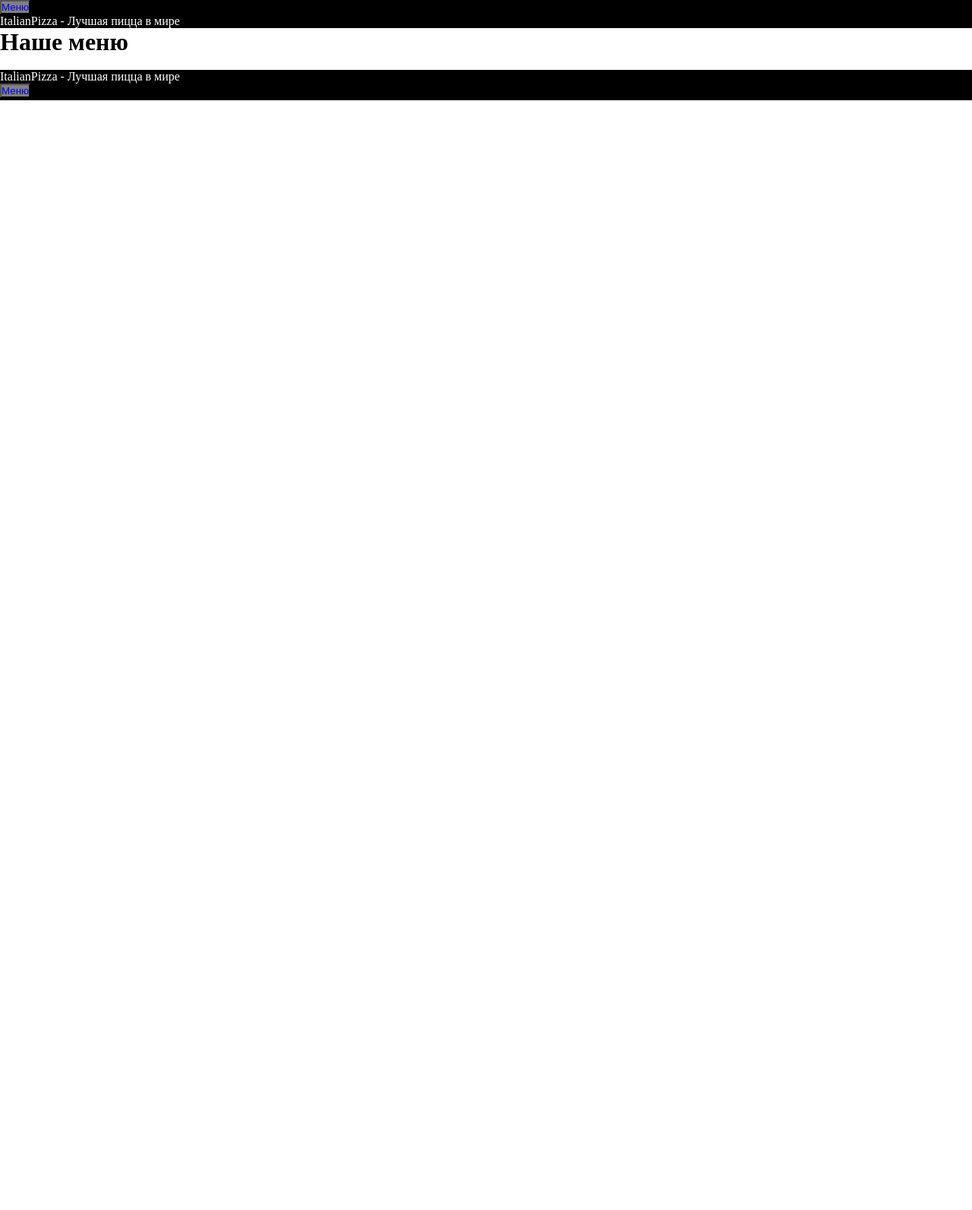
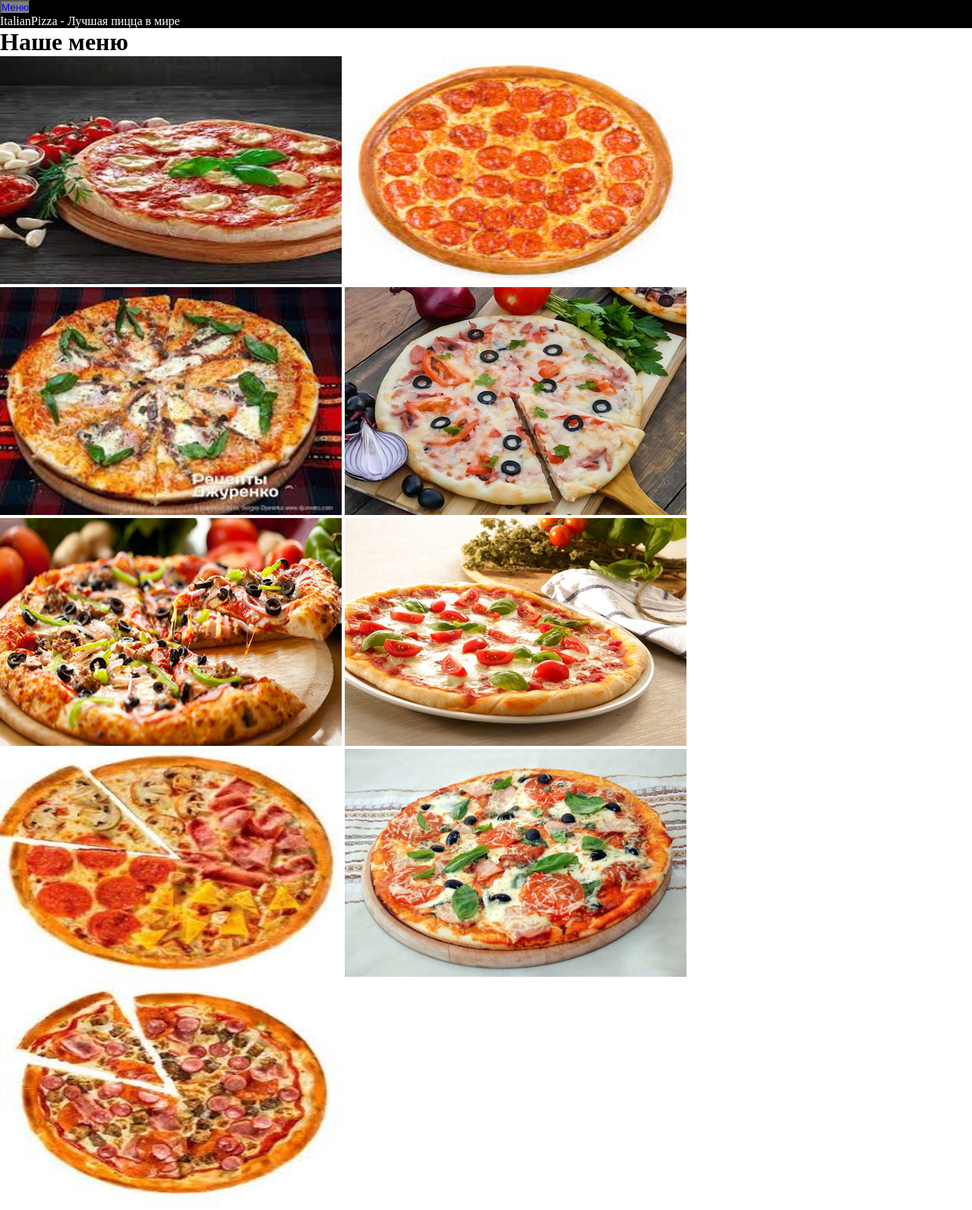
Before and after one commit to ebook3/homework22.05.21, a plain HTML site: page index.html in a window 1280 px wide. Shown: the top 1593 px of the page at 76% size. Before the commit the page ends 800 px from the top, so only its background shows below. Drawn offline with Linux system fonts and the light colour scheme.

Commit message:
Update index.html

```diff
--- a/index.html
+++ b/index.html
@@ -15,15 +15,15 @@
         <main>
         <h1>Наше меню</h1>
     <p></p>
-    <a class="first" href="https://docs.google.com/forms/d/e/1FAIpQLSekOUcBylhs0uuK-ohZIBiz2t_7ConFfos7HgR9cIDX10EKPw/viewform?usp=sf_link"><img src="images/pizza.jpg" alt=""></a>
-    <a class="second" href="https://docs.google.com/forms/d/e/1FAIpQLSekOUcBylhs0uuK-ohZIBiz2t_7ConFfos7HgR9cIDX10EKPw/viewform?usp=sf_link"><img src="images/pizza1.jpg" alt=""></a>
-    <a class="third" href="https://docs.google.com/forms/d/e/1FAIpQLSekOUcBylhs0uuK-ohZIBiz2t_7ConFfos7HgR9cIDX10EKPw/viewform?usp=sf_link"><img src="images/pizza2.jpg" alt=""></a>
-    <a  class="first" href="https://docs.google.com/forms/d/e/1FAIpQLSekOUcBylhs0uuK-ohZIBiz2t_7ConFfos7HgR9cIDX10EKPw/viewform?usp=sf_link"><img src="images/pizza3.jpg" alt=""></a>
-    <a class="second" href="https://docs.google.com/forms/d/e/1FAIpQLSekOUcBylhs0uuK-ohZIBiz2t_7ConFfos7HgR9cIDX10EKPw/viewform?usp=sf_link"><img src="images/pizza4.jpg" alt=""></a>
-    <a class="third" href="https://docs.google.com/forms/d/e/1FAIpQLSekOUcBylhs0uuK-ohZIBiz2t_7ConFfos7HgR9cIDX10EKPw/viewform?usp=sf_link"><img src="images/pizza5.jpg" alt=""></a>
-    <a  class="first" href="https://docs.google.com/forms/d/e/1FAIpQLSekOUcBylhs0uuK-ohZIBiz2t_7ConFfos7HgR9cIDX10EKPw/viewform?usp=sf_link"><img src="images/pizza6.jpg" alt=""></a>
-    <a class="second" href="https://docs.google.com/forms/d/e/1FAIpQLSekOUcBylhs0uuK-ohZIBiz2t_7ConFfos7HgR9cIDX10EKPw/viewform?usp=sf_link"><img src="images/pizza7.jpg" alt=""></a>
-    <a class="third" href="https://docs.google.com/forms/d/e/1FAIpQLSekOUcBylhs0uuK-ohZIBiz2t_7ConFfos7HgR9cIDX10EKPw/viewform?usp=sf_link"><img src="images/pizza8.jpg" alt=""></a>
+    <a class="first" href="https://docs.google.com/forms/d/e/1FAIpQLSekOUcBylhs0uuK-ohZIBiz2t_7ConFfos7HgR9cIDX10EKPw/viewform?usp=sf_link"><img src="pizza.jpg" alt=""></a>
+    <a class="second" href="https://docs.google.com/forms/d/e/1FAIpQLSekOUcBylhs0uuK-ohZIBiz2t_7ConFfos7HgR9cIDX10EKPw/viewform?usp=sf_link"><img src="pizza1.jpg" alt=""></a>
+    <a class="third" href="https://docs.google.com/forms/d/e/1FAIpQLSekOUcBylhs0uuK-ohZIBiz2t_7ConFfos7HgR9cIDX10EKPw/viewform?usp=sf_link"><img src="pizza2.jpg" alt=""></a>
+    <a  class="first" href="https://docs.google.com/forms/d/e/1FAIpQLSekOUcBylhs0uuK-ohZIBiz2t_7ConFfos7HgR9cIDX10EKPw/viewform?usp=sf_link"><img src="pizza3.jpg" alt=""></a>
+    <a class="second" href="https://docs.google.com/forms/d/e/1FAIpQLSekOUcBylhs0uuK-ohZIBiz2t_7ConFfos7HgR9cIDX10EKPw/viewform?usp=sf_link"><img src="pizza4.jpg" alt=""></a>
+    <a class="third" href="https://docs.google.com/forms/d/e/1FAIpQLSekOUcBylhs0uuK-ohZIBiz2t_7ConFfos7HgR9cIDX10EKPw/viewform?usp=sf_link"><img src="pizza5.jpg" alt=""></a>
+    <a  class="first" href="https://docs.google.com/forms/d/e/1FAIpQLSekOUcBylhs0uuK-ohZIBiz2t_7ConFfos7HgR9cIDX10EKPw/viewform?usp=sf_link"><img src="pizza6.jpg" alt=""></a>
+    <a class="second" href="https://docs.google.com/forms/d/e/1FAIpQLSekOUcBylhs0uuK-ohZIBiz2t_7ConFfos7HgR9cIDX10EKPw/viewform?usp=sf_link"><img src="pizza7.jpg" alt=""></a>
+    <a class="third" href="https://docs.google.com/forms/d/e/1FAIpQLSekOUcBylhs0uuK-ohZIBiz2t_7ConFfos7HgR9cIDX10EKPw/viewform?usp=sf_link"><img src="pizza8.jpg" alt=""></a>
 </main>
 </body>
 <footer>
```
